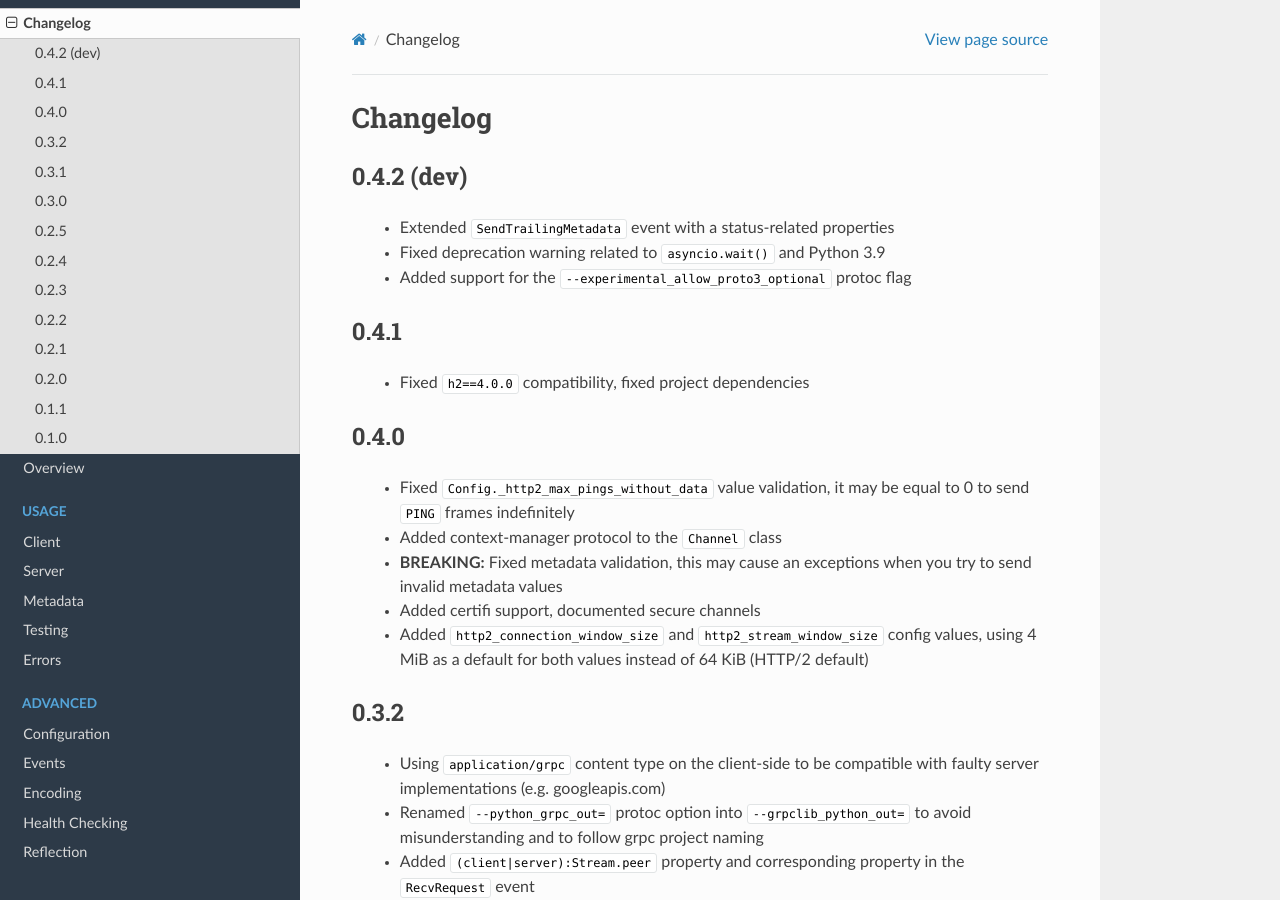
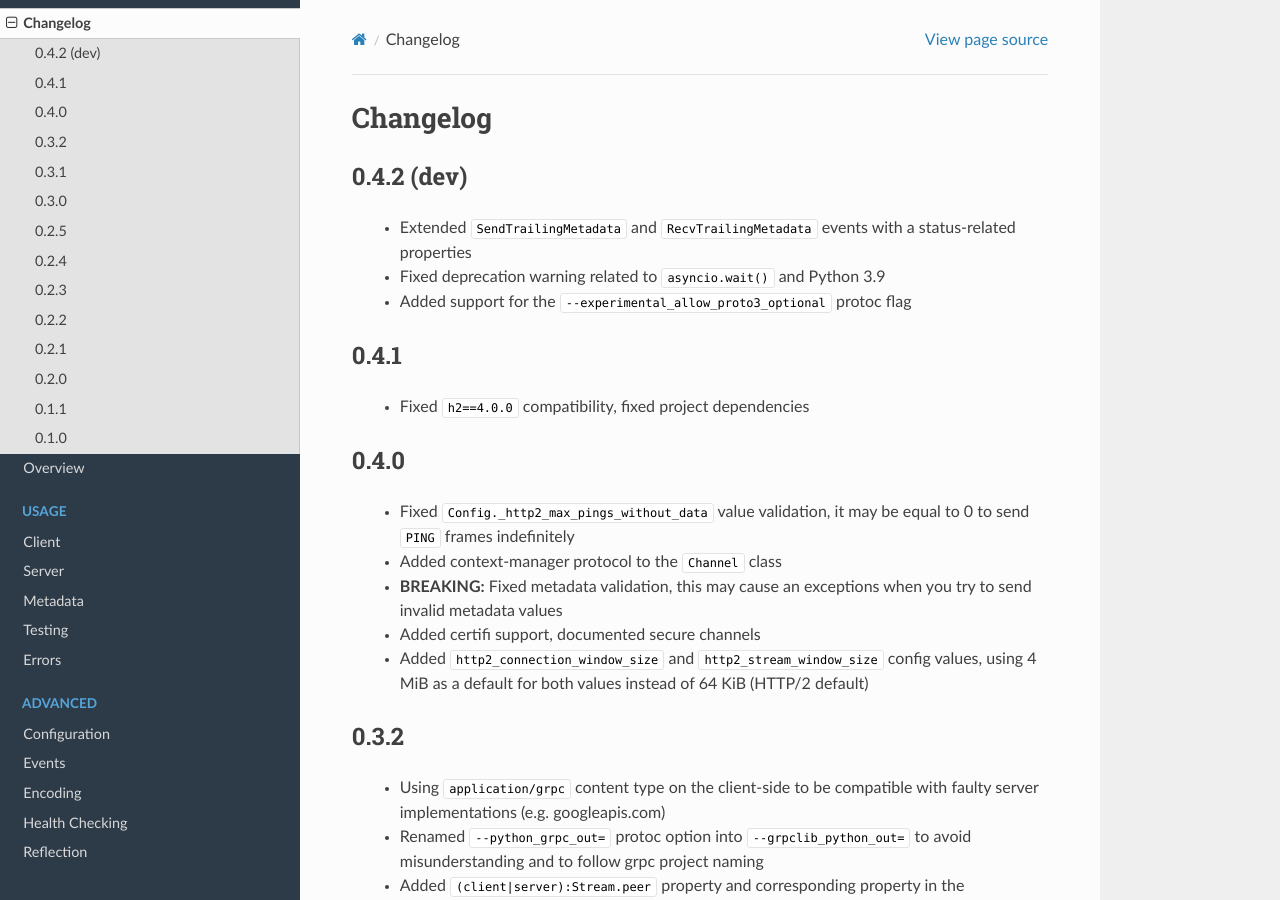
Before and after one commit to vmagamedov/grpclib, a Sphinx documentation site: the page built from docs/changelog/index.rst, in a window 1280 px wide and 900 px high. Built offline with Sphinx 7.4.7 and the Read the Docs theme 2.0.0, drawn with Linux system fonts in a browser that asks for light colours.

Commit message:
Updated changelog, issued 0.4.2rc2 release candidate

```diff
--- a/docs/changelog/index.rst
+++ b/docs/changelog/index.rst
@@ -4,7 +4,8 @@ Changelog
 0.4.2 (dev)
 ~~~~~~~~~~~
 
-  - Extended ``SendTrailingMetadata`` event with a status-related properties
+  - Extended ``SendTrailingMetadata`` and ``RecvTrailingMetadata`` events with a
+    status-related properties
   - Fixed deprecation warning related to ``asyncio.wait()`` and Python 3.9
   - Added support for the ``--experimental_allow_proto3_optional`` protoc flag
 
--- a/grpclib/__init__.py
+++ b/grpclib/__init__.py
@@ -1,7 +1,7 @@
 from .const import Status
 from .exceptions import GRPCError
 
-__version__ = '0.4.2rc1'
+__version__ = '0.4.2rc2'
 
 __all__ = (
     'Status',
```
